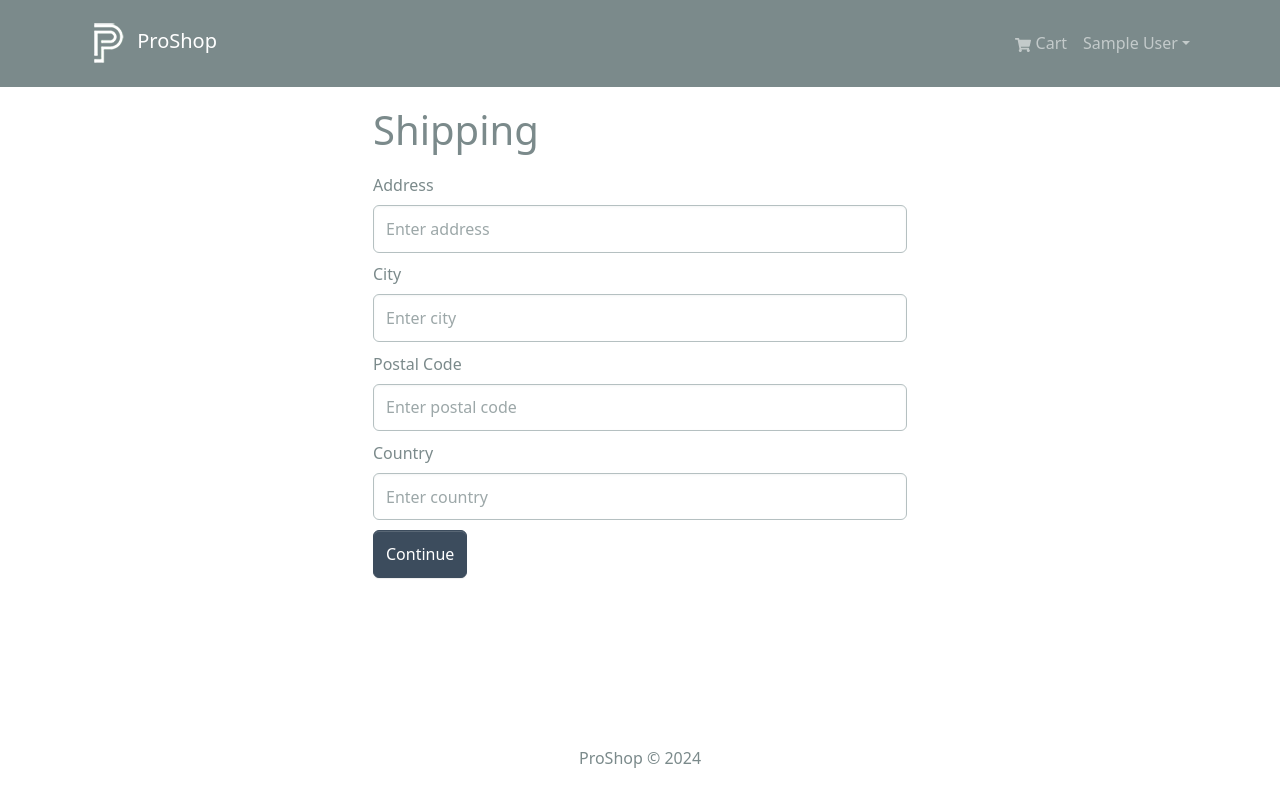
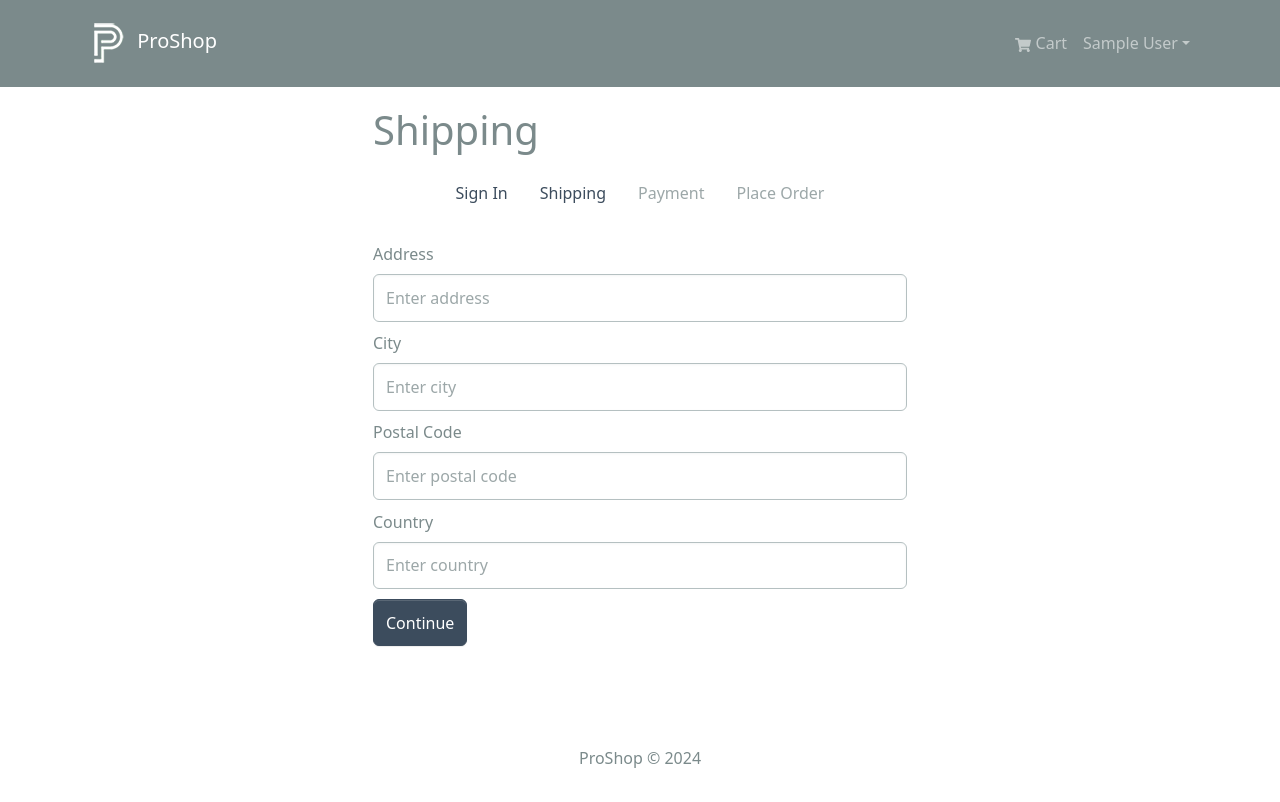
Before and after one commit to Cedricgoubil/proshop-v2, a React (Create React App) app in the folder frontend/: page /shipping in a window 1280 px wide. Shown: the top 802 px of the page. Built offline with nearby package versions, Linux system fonts and the light colour scheme; sample sign-in values are in the browser's storage.

Commit message:
Implementing checkoutsteps

```diff
--- /dev/null
+++ b/frontend/src/components/CheckoutSteps.jsx
@@ -0,0 +1,49 @@
+import React from 'react';
+import { Nav } from 'react-bootstrap';
+import { Link } from 'react-router-dom';
+
+const CheckoutSteps = ({ step1, step2, step3, step4 }) => {
+  return (
+    <Nav className='justify-content-center mb-4'>
+      <Nav.Item>
+        {step1 ? (
+          <Nav.Link as={Link} to='/login'>
+            Sign In
+          </Nav.Link>
+        ) : (
+          <Nav.Link disabled>Sign In</Nav.Link>
+        )}
+      </Nav.Item>
+      <Nav.Item>
+        {step2 ? (
+          <Nav.Link as={Link} to='/shipping'>
+            Shipping
+          </Nav.Link>
+        ) : (
+          <Nav.Link disabled>Shipping</Nav.Link>
+        )}
+      </Nav.Item>
+      <Nav.Item>
+        {step3 ? (
+          <Nav.Link as={Link} to='/payment'>
+            Payment
+          </Nav.Link>
+        ) : (
+          <Nav.Link disabled>Payment</Nav.Link>
+        )}
+      </Nav.Item>
+
+      <Nav.Item>
+        {step4 ? (
+          <Nav.Link as={Link} to='/placeorder'>
+            Place Order
+          </Nav.Link>
+        ) : (
+          <Nav.Link disabled>Place Order</Nav.Link>
+        )}
+      </Nav.Item>
+    </Nav>
+  );
+};
+
+export default CheckoutSteps;
--- a/frontend/src/screens/ShippingScreen.jsx
+++ b/frontend/src/screens/ShippingScreen.jsx
@@ -3,8 +3,9 @@
 import { useDispatch, useSelector } from 'react-redux';
 import { useNavigate } from 'react-router-dom';
 import FormContainer from '../components/FormContainer';
+import { saveShippingAddress } from '../slices/cartSlice';
+import CheckoutSteps  from '../components/CheckoutSteps';
 
-import { saveShippingAddress } from '../slices/cartSlice';
 
 const ShippingScreen = () => {
   const cart = useSelector((state) => state.cart);
@@ -32,6 +33,7 @@
   return (
     <FormContainer>
       <h1>Shipping</h1>
+      <CheckoutSteps step1 step2/>
       <Form onSubmit={submitHandler}>
         <Form.Group className='my-2' controlId='address'>
           <Form.Label>Address</Form.Label>
```
